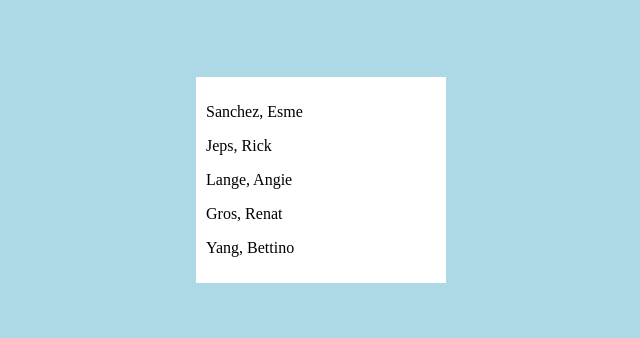
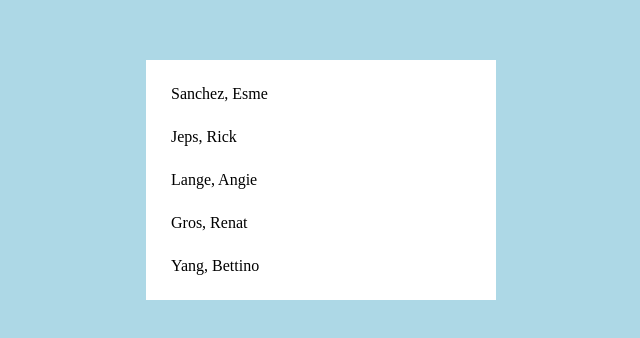
Before and after one commit to serino/code_for_lyssn, a plain HTML site: page index.html in a window 1280 px wide. Shown: the part 220-558 px from the top of the page, without its empty margins (319-959 px from the left). Drawn offline with Linux system fonts and the light colour scheme.

Commit message:
changed p tag to list

```diff
--- a/index.html
+++ b/index.html
@@ -14,7 +14,7 @@
 
 <body>
 
-<div id="mainDiv" class="content"></div>
+<ul id="listContainer" class="content"></ul>
 
 </body>
 </html>
--- a/script.js
+++ b/script.js
@@ -1,12 +1,12 @@
 async function main() {
 	const res = await fetch(`./people.json`);
 	const people = await res.json();
-	const mainDiv = document.getElementById(`mainDiv`);
+	const listContainer = document.getElementById(`listContainer`);
 
 	people.forEach((person) => {
-		const pTag = document.createElement(`p`);
-		pTag.innerText = `${person.lname}, ${person.fname}`;
-		mainDiv.appendChild(pTag);
+		const li = document.createElement(`li`);
+		li.innerText = `${person.lname}, ${person.fname}`;
+		listContainer.appendChild(li);
 	});
 }
 
--- a/style.css
+++ b/style.css
@@ -14,16 +14,19 @@ body {
 	margin: 0;
 }
 
-p {
+li {
+  margin: 5px;
+  padding: 10px;
 	text-transform: capitalize;
 }
 
-p:hover {
+li:hover {
 	background-color: lightgrey;
 }
 
-#mainDiv {
+#listContainer {
 	background-color: white;
 	padding: 10px;
-	width: 250px;
+	width: 350px;
+  list-style: none;
 }
```
